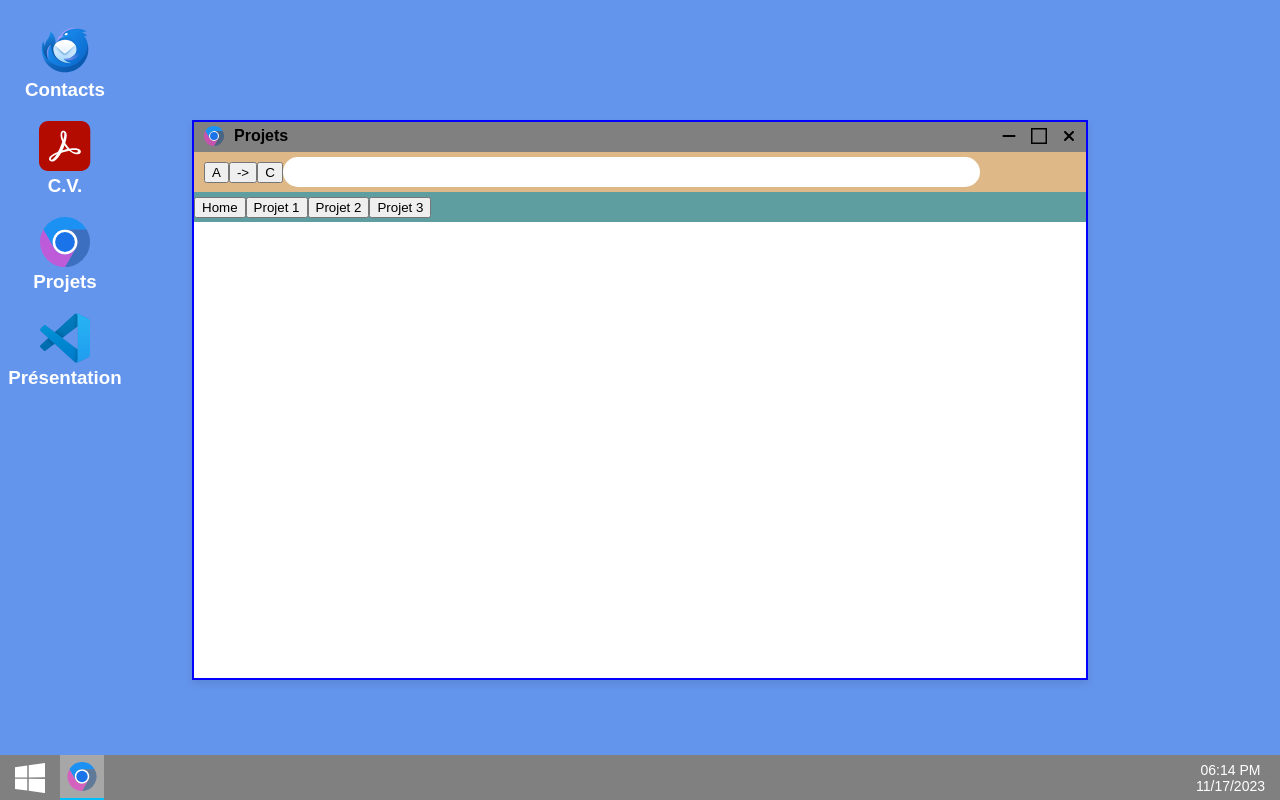
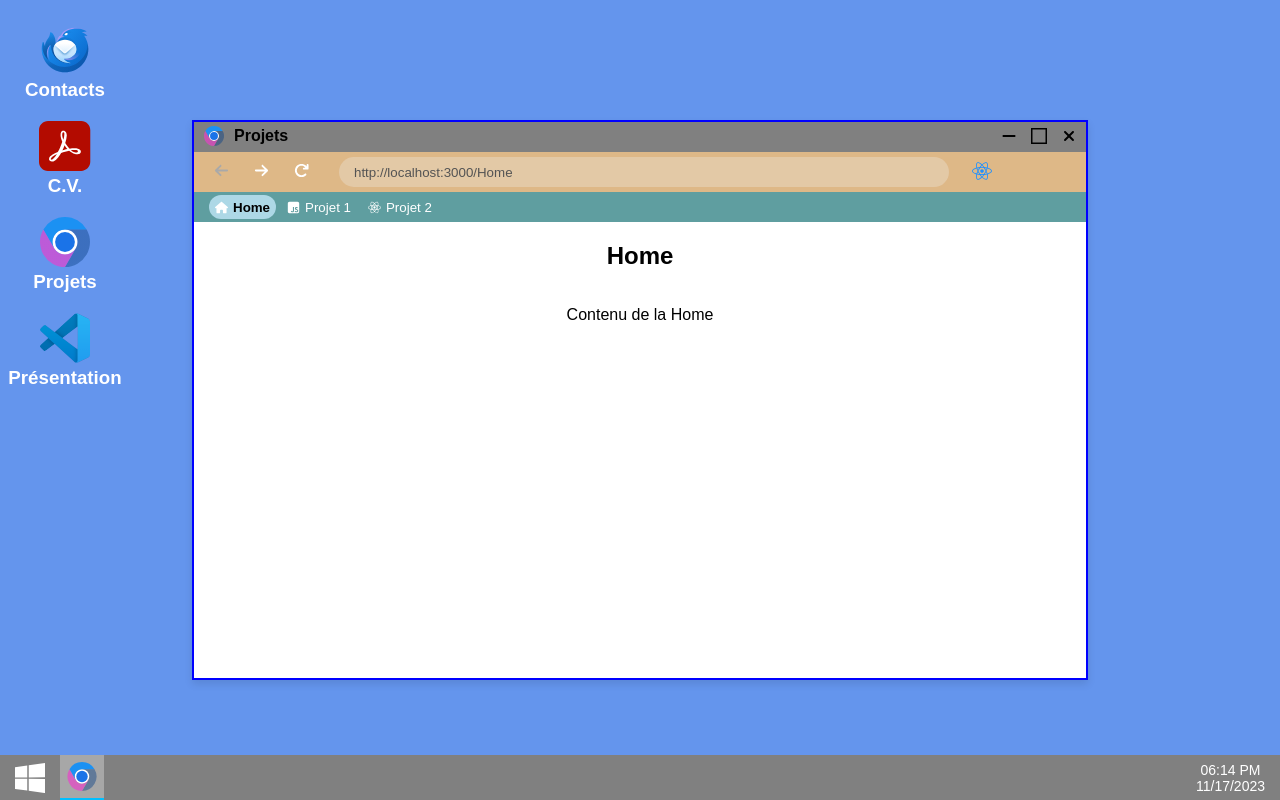
Before and after one commit to wtfshenei/ocr12-portfolio, a React (Create React App) app: page /desktop in a window 1280 px wide. Both pictures are taken after a click on the element "Projets". Built offline with nearby package versions, Linux system fonts and the light colour scheme; a web font is replaced by a local one.

Commit message:
feat(App/Chrome): Logique navigation projets + WiP

```diff
--- a/src/containers/apps/chrome/chrome.jsx
+++ b/src/containers/apps/chrome/chrome.jsx
@@ -1,25 +1,99 @@
-import React from 'react';
-import {BookmarksBar, ContentContainer, HeaderNavigator, MainBar} from "./chrome.styles";
+import React, {useState} from 'react';
+import {BookmarkButton, BookmarksBar, ButtonNavigator, ContentContainer, ContentNavigator, HeaderNavigator, LeftMainBar, Loading, LoadingContainer, MainBar, RightMainBar} from "./chrome.styles";
 import Button from "../../../components/button/button";
 import Input from "../../../components/input/input";
+import ReactIcon from "../../../components/utils/icons/react/reactIcon";
+import ArrowLeft from "../../../components/utils/icons/webBrowser/arrowLeft";
+import ArrowRight from "../../../components/utils/icons/webBrowser/arrowRight";
+import Reload from "../../../components/utils/icons/webBrowser/reload";
+import House from "../../../components/utils/icons/webBrowser/house";
+import Javascript from "../../../components/utils/icons/javascript/javascript";
 
 const Chrome = () => {
+    const projects = [
+        {
+            id: 'home',
+            title: 'Home',
+            icon: <House />,
+            content: 'Contenu de la Home'
+        },
+        {
+            id: 'project1',
+            title: 'Projet 1',
+            icon: <Javascript />,
+            content: 'Contenu de Projet 1'
+        },
+        {
+            id: 'project2',
+            title: 'Projet 2',
+            icon: <ReactIcon />,
+            content: 'Contenu de Projet 2'
+        }
+    ]
+
+    const [currentProject, setCurrentProject] = useState(projects[0])
+    const [currentIndex, setCurrentIndex] = useState(0)
+    const [isLoading, setIsLoading] = useState(false)
+
+    const handleBookmarkClick = (index) => {
+        setIsLoading(true)
+
+        setTimeout(() => {
+            setCurrentProject(projects[index])
+            setCurrentIndex(index)
+            setIsLoading(false)
+        }, 1000)
+    }
+
+    const handleArrowLeftClick = () => {
+        if (currentIndex > 0) {
+            setCurrentIndex(currentIndex - 1)
+            setCurrentProject(projects[currentIndex - 1])
+        }
+    }
+
+    const handleArrowRightClick = () => {
+        if (currentIndex < projects.length - 1) {
+            setCurrentIndex(currentIndex + 1)
+            setCurrentProject(projects[currentIndex + 1])
+        }
+    }
+
     return (
         <ContentContainer>
             <HeaderNavigator>
                 <MainBar>
-                    <Button>A</Button>
-                    <Button>-></Button>
-                    <Button>C</Button>
-                    <Input></Input>
+                    <LeftMainBar>
+                        <ButtonNavigator onClick={handleArrowLeftClick} disabled={currentIndex === 0}><ArrowLeft /></ButtonNavigator>
+                        <ButtonNavigator onClick={handleArrowRightClick} disabled={currentIndex === projects.length - 1}><ArrowRight /></ButtonNavigator>
+                        <ButtonNavigator><Reload /></ButtonNavigator>
+                    </LeftMainBar>
+                    <Input disabled value={`http://localhost:3000/${currentProject.title}`}></Input>
+                    <RightMainBar>
+                        <Button><ReactIcon /></Button>
+                    </RightMainBar>
                 </MainBar>
                 <BookmarksBar>
-                    <Button>Home</Button>
-                    <Button>Projet 1</Button>
-                    <Button>Projet 2</Button>
-                    <Button>Projet 3</Button>
+                    {projects.map((project, index) => (
+                        <BookmarkButton key={project.id} onClick={() => handleBookmarkClick(index)} isActive={currentIndex === index}>
+                            {project.icon}
+                            {project.title}
+                        </BookmarkButton>
+                    ))}
                 </BookmarksBar>
             </HeaderNavigator>
+            <ContentNavigator>
+                {isLoading ? (
+                    <LoadingContainer>
+                        <Loading />
+                    </LoadingContainer>
+                ) : (
+                    <>
+                        <h2>{currentProject.title}</h2>
+                        <p>{currentProject.content}</p>
+                    </>
+                )}
+            </ContentNavigator>
         </ContentContainer>
     );
 };
--- a/src/containers/apps/chrome/chrome.styles.js
+++ b/src/containers/apps/chrome/chrome.styles.js
@@ -1,8 +1,11 @@
-import styled from "styled-components";
+import styled, {keyframes} from "styled-components";
+import Button from "../../../components/button/button";
 
 export const ContentContainer = styled.div`
   display: flex;
+  flex-direction: column;
   width: 100%;
+  height: 100%;
   margin: 0;
   padding: 0;
 `
@@ -23,10 +26,52 @@ export const MainBar = styled.div`
   padding: 0 10px;
 
   input {
-    width: 80%;
+    width: 70%;
     height: 30px;
     border-radius: 30px;
     border: none;
+    padding: 0 15px;
+  }
+
+  button {
+    display: flex;
+    align-items: center;
+    justify-content: center;
+    height: 80%;
+    width: 35px;
+    background: none;
+    border: none;
+
+    &:hover {
+      border-radius: 50px;
+      background-color: rgba(255, 255, 255, 0.3);
+    }
+  }
+`
+export const LeftMainBar = styled.div`
+  display: flex;
+  flex-direction: row;
+  align-items: center;
+  height: 100%;
+  margin-right: 15px;
+
+  svg {
+    height: 15px;
+    width: 15px;
+    fill: ${({ disabled }) => disabled ? 'grey' : 'white' }
+  }
+`
+export const RightMainBar = styled.div`
+  display: flex;
+  flex-direction: row;
+  align-items: center;
+  height: 100%;
+  margin-left: 15px;
+
+  svg {
+    height: 20px;
+    width: 20px;
+    fill: dodgerblue;
   }
 `
 export const BookmarksBar = styled.div`
@@ -36,4 +81,90 @@ export const BookmarksBar = styled.div`
   width: 100%;
   height: 30px;
   background-color: cadetblue;
+  padding: 0 15px;
 `
+export const ContentNavigator = styled.div`
+  display: flex;
+  flex-direction: column;
+  align-items: center;
+  height: 100%;
+`
+const spin = keyframes`
+  0% {
+    transform: rotate(0deg);
+  }
+  100% {
+    transform: rotate(360deg);
+  }
+`
+export const Loading = styled.div`
+  border: 4px solid darkgrey;
+  border-top: 4px solid cornflowerblue;
+  border-radius: 50%;
+  width: 50px;
+  height: 50px;
+  animation: ${spin} 1s linear infinite;
+`
+export const LoadingContainer = styled.div`
+  display: flex;
+  justify-content: center;
+  align-items: center;
+  height: 100%;
+  width: 100%;
+`
+export const ButtonNavigator = styled(Button)`
+  display: flex;
+  align-items: center;
+  justify-content: center;
+  height: 80%;
+  background: none;
+  border: none;
+  margin-right: 5px;
+  color: white;
+
+  &:hover {
+    border-radius: 50px;
+    background-color: rgba(255, 255, 255, 0.3);
+  }
+
+  svg {
+    height: 15px;
+    width: 15px;
+    fill: ${({ disabled }) => disabled ? 'darkgrey' : 'white' }
+  }
+`
+export const BookmarkButton = styled(Button)`
+  display: flex;
+  align-items: center;
+  justify-content: center;
+  height: 80%;
+  background: none;
+  border: none;
+  margin-right: 5px;
+  color: white;
+
+  ${({ isActive }) => isActive && `
+    background-color: lightblue;
+    border-radius: 50px;
+    color: black;
+    font-weight: bold;
+
+    svg {
+      fill: black;
+    }
+  `}
+
+  &:hover {
+    border-radius: 50px;
+    background-color: rgba(255, 255, 255, 0.3);
+  }
+
+  svg {
+    display: flex;
+    align-items: center;
+    height: 13px;
+    width: 13px;
+    margin-right: 5px;
+    fill: white;
+  }
+`
```
